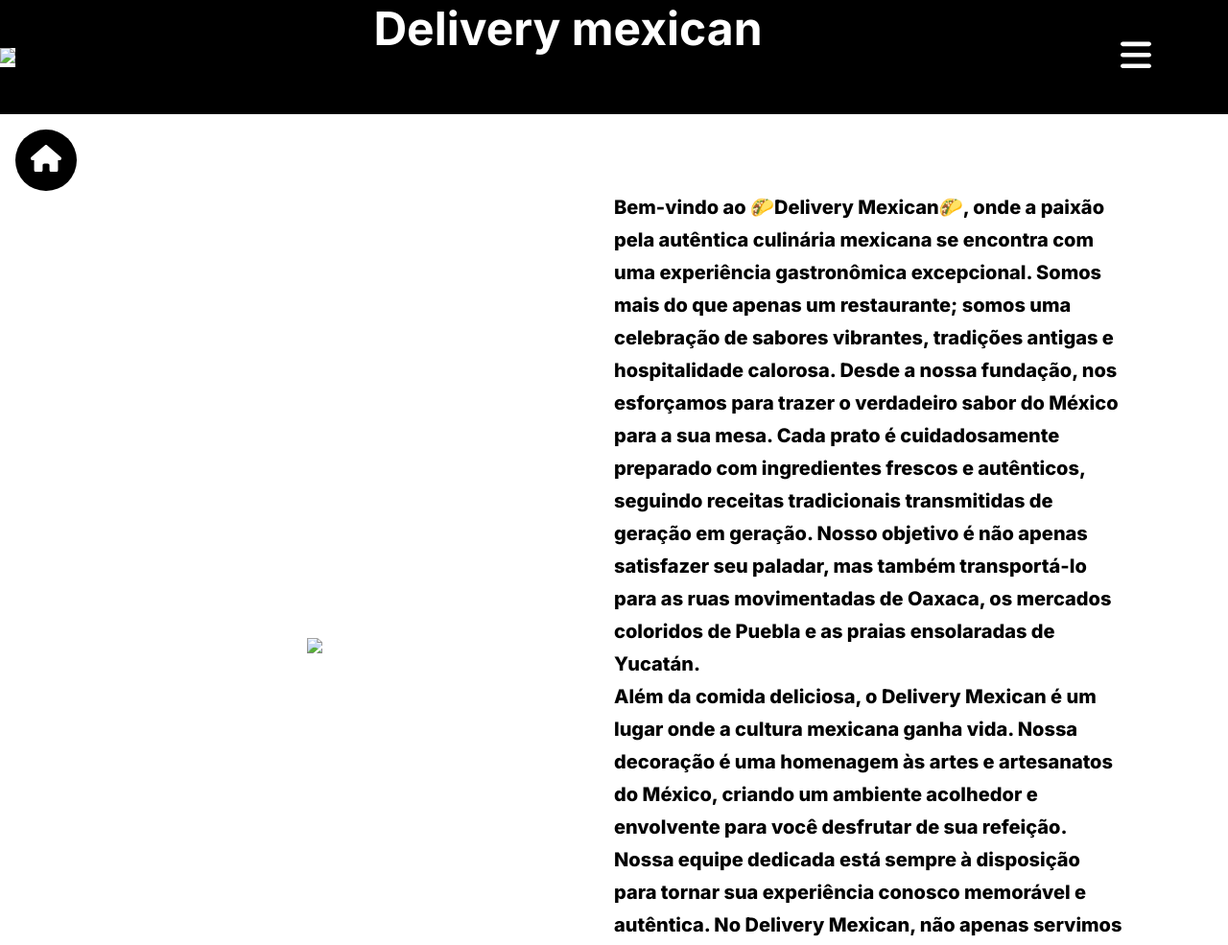
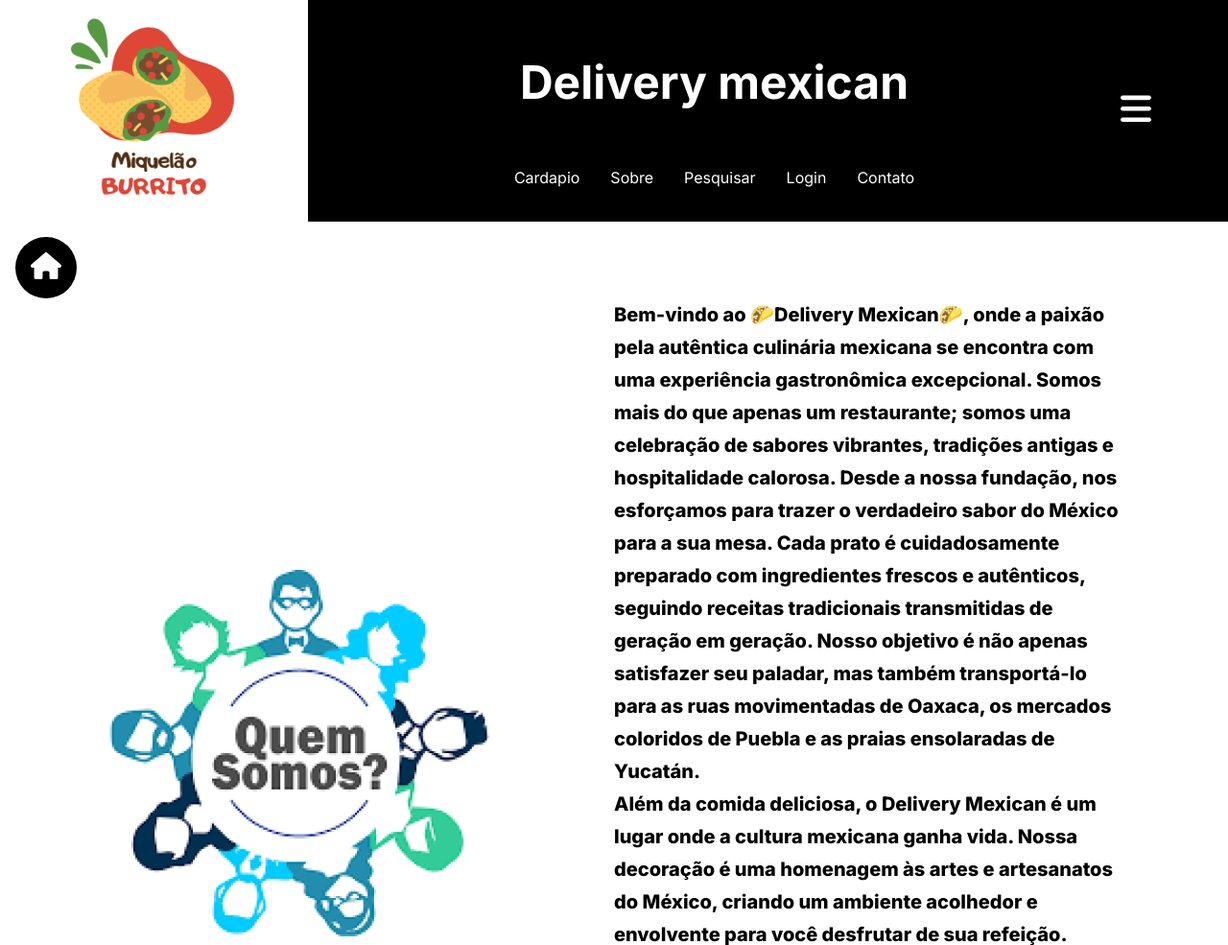
Before and after one commit to miquelao7/Delivery-mexican, a plain HTML site: page sobre.html in a window 1280 px wide. Shown: the top 985 px of the page at 96% size. Drawn offline with Linux system fonts and the light colour scheme; the site is published under a folder, as on GitHub Pages, so addresses that start at the root find nothing.

Commit message:
Update sobre.html

```diff
--- a/sobre.html
+++ b/sobre.html
@@ -11,7 +11,7 @@
 <body>
     <header>
         <div id="Logo">
-            <img src="/img/Red Brown Burrito Mexican Food Logo (1) 1.png">
+            <img src="img/Red Brown Burrito Mexican Food Logo (1) 1.png">
         </div>
         <div id="Menu">
             <h1>Delivery mexican</h1>
@@ -43,7 +43,7 @@
         </div>
         <div id="container">
             <div>
-                <img src="/img/download 3.png">
+                <img src="img/download 3.png">
             </div>
             <div>
                 <p>
```
